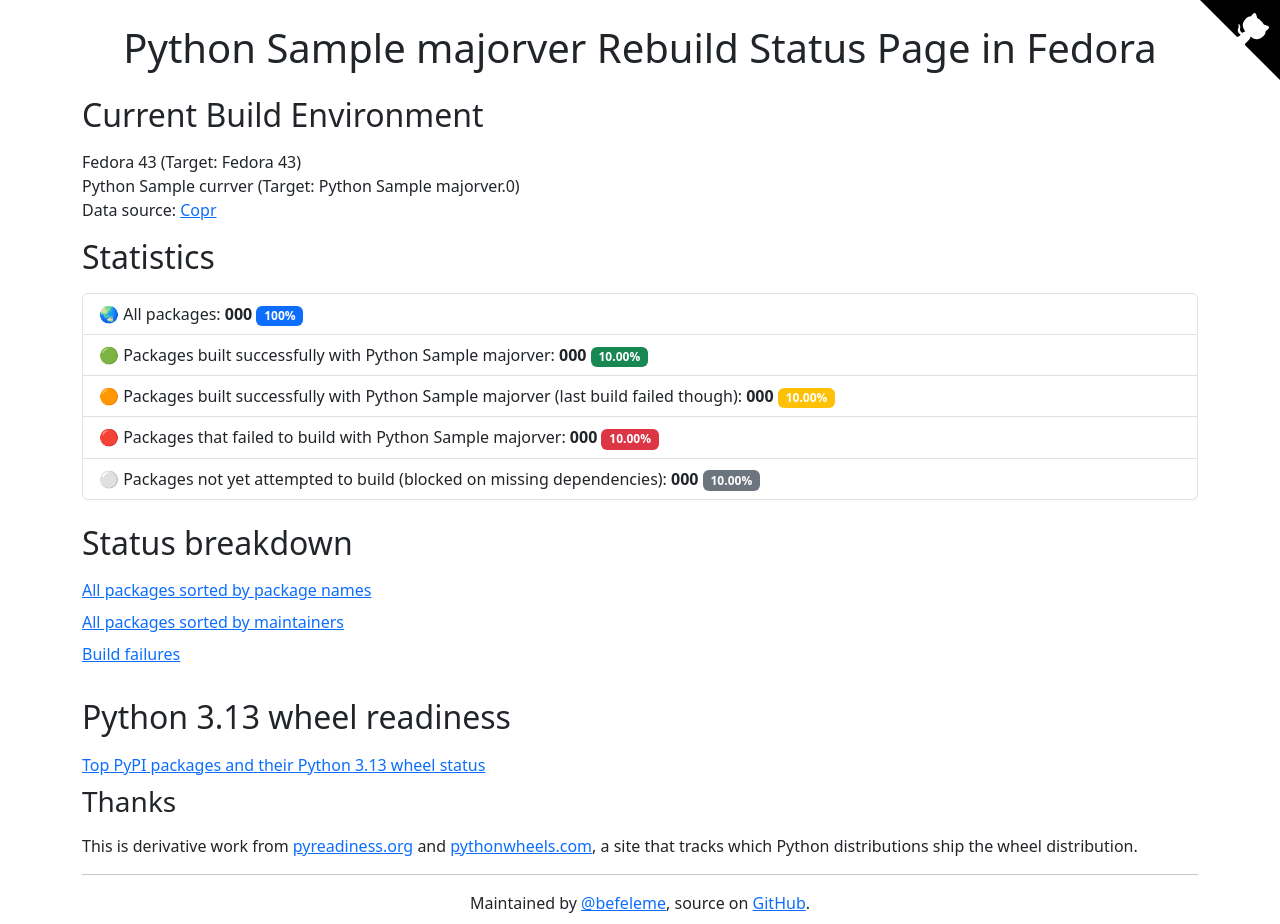
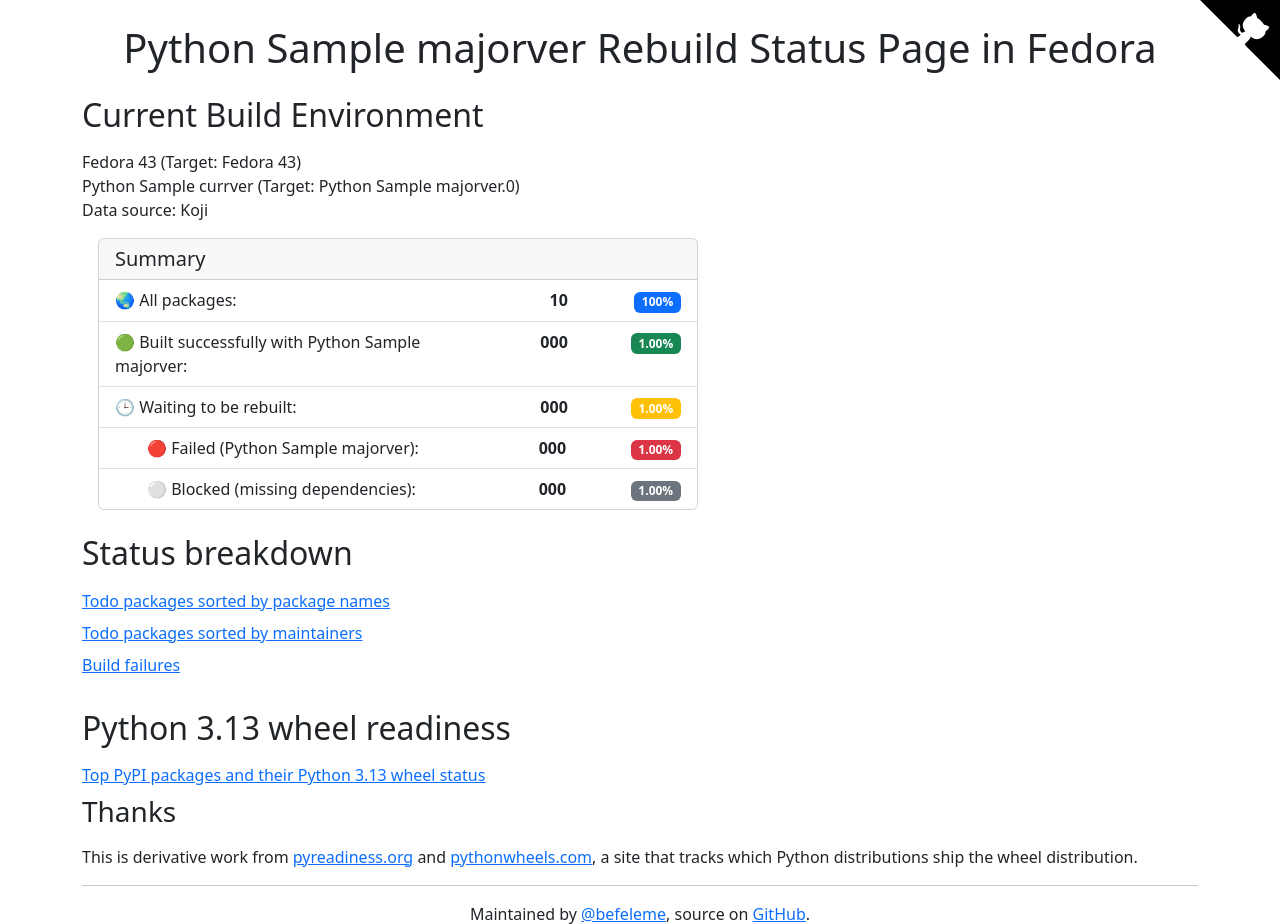
Before and after one commit to befeleme/fedora-python-rebuild-status, a Flask app: template templates/index.html in a window 1280 px wide. Shown: the top 924 px of the page. Run offline with Flask 3, Linux system fonts and the light colour scheme; the template is opened without the code that fills it: most values are stand-ins (such as "Sample title", 1, 10 or a date in 2020); parts of the project's set-up code (start-up, migrations or seed data) failed here and were passed over; some libraries are stand-ins or nearby versions.

Commit message:
Get the data from Koji now

```diff
--- a/scripts/loaders.py
+++ b/scripts/loaders.py
@@ -2,7 +2,7 @@ import json
 
 # set to True after the mass-rebuild to use Koji as the source for data
 # otherwise Copr will be used (90% of the time)
-KOJI = False
+KOJI = True
 
 
 def load_data(filename):
--- a/templates/index.html
+++ b/templates/index.html
@@ -7,51 +7,64 @@
 <p>
     Fedora 43 (Target: Fedora 43)<br>
     Python {{currver}} (Target: Python {{majorver}}.0)<br>
-    Data source: <a href="https://copr.fedorainfracloud.org/coprs/g/python/python3.14/">Copr</a>
+    Data source: Koji</a>
 </p>
 
 
-<h2 class="mb-3">Statistics</h2>
-<ul class="list-group mb-4">
-    <li class="list-group-item">
-        🌏 All packages: <b>{{ number_pkgs_to_rebuild }}</b>
-        <span class="badge bg-primary">100%</span>
+<div class="card mb-4" style="max-width: 600px; margin-left: 1rem;">
+    <div class="card-header">
+        <h5 class="mb-0">Summary</h5>
+    </div>
+    <ul class="list-group list-group-flush">
+        <li class="list-group-item d-flex justify-content-between">
+            <span style="min-width: 60%;">🌏 All packages:</span>
+            <span class="text-end" style="min-width: 20%;"><b>{{ number_pkgs_to_rebuild + number_pkgs_success }}</b></span>
+            <span class="text-end" style="min-width: 20%;"><span class="badge bg-primary">100%</span></span>
         </li>
-    <li class="list-group-item">
-        🟢 Packages built successfully with Python {{majorver}}:
-        <b>{{ number_pkgs_success }}</b>
+        <li class="list-group-item d-flex justify-content-between">
+            <span style="min-width: 60%;">🟢 Built successfully with Python {{majorver}}:</span>
+            <span class="text-end" style="min-width: 20%;"><b>{{ number_pkgs_success }}</b></span>
+            <span class="text-end" style="min-width: 20%;">
                 <span class="badge bg-success">
-            {{ "{:.2f}%".format(number_pkgs_success * 100 / (number_pkgs_to_rebuild)) }}
+                    {{ "{:.2f}%".format(number_pkgs_success * 100 / (number_pkgs_to_rebuild + number_pkgs_success)) }}
+                </span>
             </span>
         </li>
-    <li class="list-group-item">
-        🟠 Packages built successfully with Python {{majorver}} (last build failed though):
-        <b>{{ number_pkgs_flaky }}</b>
+        <li class="list-group-item d-flex justify-content-between">
+            <span style="min-width: 60%;">🕒 Waiting to be rebuilt:</span>
+            <span class="text-end" style="min-width: 20%;"><b>{{ number_pkgs_to_rebuild }}</b></span>
+            <span class="text-end" style="min-width: 20%;">
                 <span class="badge bg-warning">
-            {{ "{:.2f}%".format(number_pkgs_flaky * 100 / (number_pkgs_to_rebuild)) }}
+                    {{ "{:.2f}%".format(number_pkgs_to_rebuild * 100 / (number_pkgs_to_rebuild + number_pkgs_success)) }}
+                </span>
             </span>
         </li>
-    <li class="list-group-item">
-        🔴 Packages that failed to build with Python {{majorver}}:
-        <b>{{ number_pkgs_failed }}</b>
+        <li class="list-group-item d-flex justify-content-between ps-5">
+            <span style="min-width: 60%;">🔴 Failed (Python {{majorver}}):</span>
+            <span class="text-end" style="min-width: 17%;"><b>{{ number_pkgs_failed }}</b></span>
+            <span class="text-end" style="min-width: 20%;">
                 <span class="badge bg-danger">
-            {{ "{:.2f}%".format(number_pkgs_failed * 100 / (number_pkgs_to_rebuild)) }}
+                    {{ "{:.2f}%".format(number_pkgs_failed * 100 / (number_pkgs_to_rebuild + number_pkgs_success)) }}
+                </span>
             </span>
         </li>
-    <li class="list-group-item">
-        ⚪ Packages not yet attempted to build (blocked on missing dependencies):
-        <b>{{ number_pkgs_waiting }}</b>
+        <li class="list-group-item d-flex justify-content-between ps-5">
+            <span style="min-width: 60%;">⚪ Blocked (missing dependencies):</span>
+            <span class="text-end" style="min-width: 17%;"><b>{{ number_pkgs_waiting }}</b></span>
+            <span class="text-end" style="min-width: 20%;">
                 <span class="badge bg-secondary">
-            {{ "{:.2f}%".format(number_pkgs_waiting * 100 / (number_pkgs_to_rebuild)) }}
+                    {{ "{:.2f}%".format(number_pkgs_waiting * 100 / (number_pkgs_to_rebuild + number_pkgs_success)) }}
+                </span>
             </span>
         </li>
     </ul>
+</div>
 
 <h2 class="mb-3">Status breakdown</h2>
 <div class="list-group mb-4">
-<a href="{{ url_for('packages') }}" class="d-block mb-2">All packages sorted by package names</a>
-<a href="{{ url_for('maintainers') }}" class="d-block mb-2">All packages sorted by maintainers</a>
-<a href="{{ url_for('failures') }}" class="d-block mb-2">Build failures</a>
+    <div class="mb-2"><a href="{{ url_for('packages') }}">Todo packages sorted by package names</a></div>
+    <div class="mb-2"><a href="{{ url_for('maintainers') }}">Todo packages sorted by maintainers</a></div>
+    <div class="mb-2"><a href="{{ url_for('failures') }}">Build failures</a></div>
 </div>
 
 <h2 class="mb-3">Python 3.13 wheel readiness</h2>
```
Also changed, not shown: 1 other file. Lines whose indentation alone changed are shown as unchanged.
